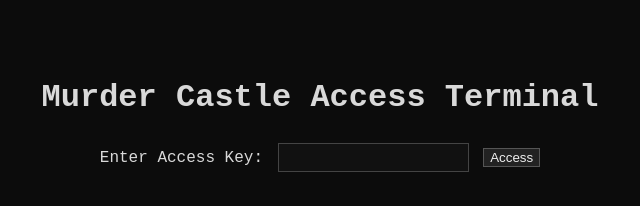
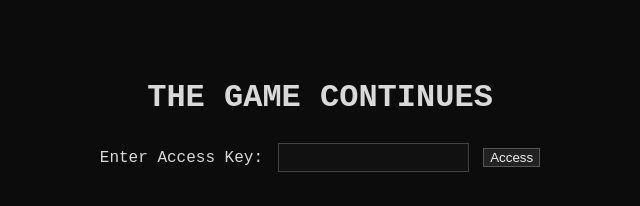
Before and after one commit to ItsDerpy/Murder_Castle_ARG, a plain HTML site: page index.html in a window 1280 px wide. Shown: the whole page, without its empty margins (320-960 px from the left). Drawn offline with Linux system fonts and the light colour scheme.

Commit message:
Update HTML structure and title for Murder Castle

```diff
--- a/index.html
+++ b/index.html
@@ -3,13 +3,13 @@
 <head>
   <meta charset="UTF-8" />
   <meta name="viewport" content="width=device-width, initial-scale=1.0" />
-  <title>Murder Castle Access</title>
-  <link rel="icon" type="image/png" href="favicon.png" />
+  <title>Murder Castle</title>
+  <link rel="icon" type="image/png" href="favicon1.ico" />
   <link rel="stylesheet" href="style.css" />
 </head>
 <body>
   <div class="container">
-    <h1>Murder Castle Access Terminal</h1>
+    <h1>THE GAME CONTINUES</h1>
     <form id="accessForm">
       <label for="password">Enter Access Key:</label>
       <input type="password" id="password" required />
```
